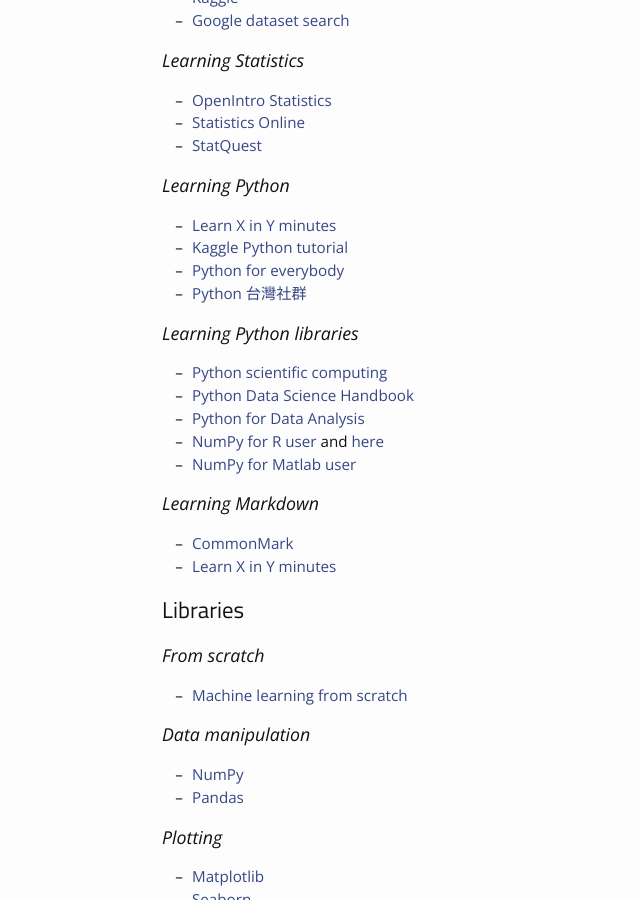
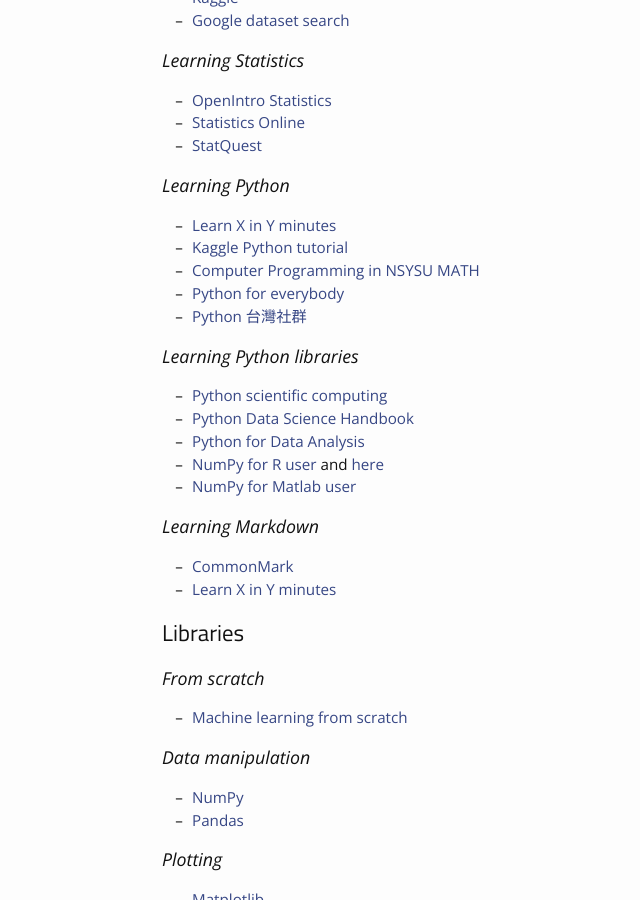
Before and after one commit to phonchi/nsysu-math524-2023, a Jekyll site: the page built from materials.md, in a window 1280 px wide and 900 px high, scrolled down 822 px. Shown: the whole window, without its empty margins (33-673 px from the left). Built offline with Jekyll 4.4.1, drawn with Linux system fonts in a browser that asks for light colours; nearby versions of some CDN libraries.

Commit message:
Update materials.md

```diff
--- a/materials.md
+++ b/materials.md
@@ -41,6 +41,7 @@
 ### Learning Python
 * [Learn X in Y minutes](https://learnxinyminutes.com/docs/python/)
 * [Kaggle Python tutorial](https://www.kaggle.com/learn/python)
+* [Computer Programming in NSYSU MATH](https://phonchi.github.io/Computer_Programming/)
 * [Python for everybody](https://www.py4e.com/)
 * [Python 台灣社群](http://python.org.tw/Python/%E7%AC%AC%E4%B8%80%E6%AC%A1%E7%94%A8%E5%B0%B1%E4%B8%8A%E6%89%8B)
 
```
